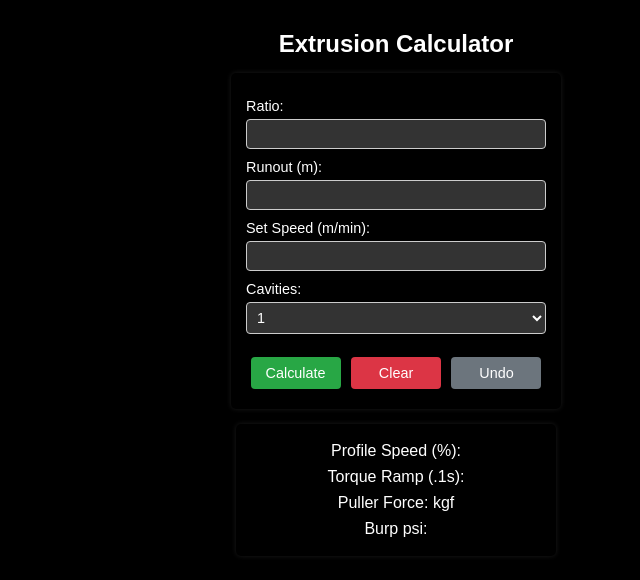
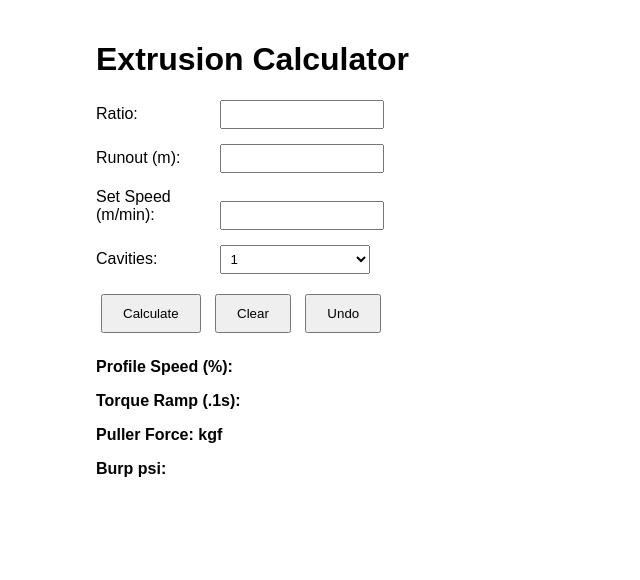
Before and after one commit to matknot/Press-1-Optimization-, a Flask app: page / in a window 1280 px wide. Shown: the top 580 px of the page, without its empty margins (244-884 px from the left). Run offline with Flask 3, Linux system fonts and the light colour scheme.

Commit message:
Update index.html

```diff
--- a/templates/index.html
+++ b/templates/index.html
@@ -1,155 +1,158 @@
 <!DOCTYPE html>
-<html>
+<html lang="en">
 <head>
+    <meta charset="UTF-8">
+    <meta name="viewport" content="width=device-width, initial-scale=1.0">
     <title>Extrusion Calculator</title>
-    <meta name="viewport" content="width=device-width, initial-scale=1.0">
-    <script src="https://code.jquery.com/jquery-3.6.0.min.js"></script>
     <style>
-        body { font-family: Arial, sans-serif; margin: 0; padding: 10px; background-color: #000; color: #fff; text-align: center; }
-        h2 { font-size: 1.5em; margin-bottom: 15px; }
-        form { background: #000; padding: 15px; border-radius: 5px; box-shadow: 0 0 5px rgba(255,255,255,0.1); max-width: 300px; margin: 0 auto; color: #fff; }
-        label { display: block; font-size: 0.9em; margin: 10px 0 5px; text-align: left; }
-        input, select { width: 100%; padding: 6px; font-size: 0.9em; border: 1px solid #ccc; border-radius: 4px; box-sizing: border-box; background-color: #333; color: #fff; }
-        /* Hide spinner arrows for number inputs */
-        input[type="number"] {
-            -moz-appearance: textfield; /* Firefox */
+        body {
+            font-family: Arial, sans-serif;
+            max-width: 600px;
+            margin: 0 auto;
+            padding: 20px;
         }
-        input[type="number"]::-webkit-inner-spin-button,
-        input[type="number"]::-webkit-outer-spin-button {
-            -webkit-appearance: none;
-            margin: 0;
+        .form-group {
+            margin-bottom: 15px;
         }
-        input[type="number"] {
-            -moz-appearance: textfield;
+        label {
+            display: inline-block;
+            width: 120px;
         }
-        button { width: 30%; padding: 8px; margin: 5px 1%; font-size: 0.9em; border: none; border-radius: 4px; cursor: pointer; }
-        #calculateBtn { background-color: #28a745; color: #fff; }
-        #calculateBtn:hover { background-color: #218838; }
-        #clearBtn { background-color: #dc3545; color: #fff; }
-        #clearBtn:hover { background-color: #c82333; }
-        #undoBtn { background-color: #6c757d; color: #fff; }
-        #undoBtn:hover { background-color: #5a6268; }
-        #result { background: #000; padding: 10px; border-radius: 5px; box-shadow: 0 0 5px rgba(255,255,255,0.1); max-width: 300px; margin: 15px auto; color: #fff; }
-        #result p { margin: 8px 0; }
-        .speed-row { display: flex; justify-content: space-between; }
-        .speed-row span { margin: 0 5px; }
+        input, select {
+            width: 150px;
+            padding: 5px;
+        }
+        button {
+            margin: 5px;
+            padding: 10px 20px;
+        }
+        .result {
+            margin-top: 20px;
+            font-weight: bold;
+        }
     </style>
 </head>
 <body>
-    <h2>Extrusion Calculator</h2>
-    <form id="calcForm">
-        <label>Ratio:</label><input type="number" step="0.1" name="ratio" required><br>
-        <label>Runout (m):</label><input type="number" step="0.1" name="run_out"><br>
-        <label>Set Speed (m/min):</label><input type="number" step="0.1" name="setpoint"><br>
-        <label>Cavities:</label>
-        <select name="cavities">
-            <option value="1" selected>1</option>
-            <option value="2">2</option>
-            <option value="3">3</option>
-            <option value="4">4</option>
-        </select><br>
-        <br>
-        <button type="button" id="calculateBtn" onclick="calculate()">Calculate</button>
-        <button type="button" id="clearBtn" onclick="clearForm()">Clear</button>
-        <button type="button" id="undoBtn" onclick="undoForm()">Undo</button>
+    <h1>Extrusion Calculator</h1>
+    <form id="calculatorForm" action="/calculate" method="POST">
+        <div class="form-group">
+            <label for="ratio">Ratio:</label>
+            <input type="number" name="ratio" id="ratio" step="0.1" required>
+        </div>
+        <div class="form-group">
+            <label for="run_out">Runout (m):</label>
+            <input type="number" name="run_out" id="run_out" step="0.01">
+        </div>
+        <div class="form-group">
+            <label for="setpoint">Set Speed (m/min):</label>
+            <input type="number" name="setpoint" id="setpoint" step="0.01">
+        </div>
+        <div class="form-group">
+            <label for="cavities">Cavities:</label>
+            <select name="cavities" id="cavities">
+                <option value="1">1</option>
+                <option value="2">2</option>
+                <option value="3">3</option>
+                <option value="4">4</option>
+            </select>
+        </div>
+        <div>
+            <button type="submit">Calculate</button>
+            <button type="button" onclick="clearForm()">Clear</button>
+            <button type="button" onclick="undoForm()">Undo</button>
+        </div>
     </form>
-    <div id="result">
+    <div class="result">
         <p>Profile Speed (%): <span id="profile_speed"></span></p>
         <p>Torque Ramp (.1s): <span id="torque_ramp"></span></p>
         <p>Puller Force: <span id="puller_force"></span> kgf</p>
         <p>Burp psi: <span id="burp_psi"></span></p>
     </div>
-    <div id="tips" style="display: none;"></div>
 
     <script>
-        let originalValues = {};
-        let lastCalculatedValues = {};
-        let lastInputValues = {};
+        // Store form state history for undo
+        let formStateHistory = JSON.parse(localStorage.getItem('formStateHistory')) || [];
 
-        function calculate() {
-            const ratio = $('input[name="ratio"]').val();
-            if (!ratio || ratio.trim() === '') {
-                alert('Extrusion ratio is required');
-                return;
-            }
+        // Load saved values when the page loads
+        document.addEventListener('DOMContentLoaded', function() {
+            const inputs = ['ratio', 'run_out', 'setpoint', 'cavities'];
+            inputs.forEach(function(id) {
+                const input = document.getElementById(id);
+                if (input && localStorage.getItem(id)) {
+                    input.value = localStorage.getItem(id);
+                }
+            });
+        });
 
-            lastInputValues = {
-                ratio: $('input[name="ratio"]').val(),
-                run_out: $('input[name="run_out"]').val(),
-                setpoint: $('input[name="setpoint"]').val(),
-                cavities: $('select[name="cavities"]').val()
-            };
-
-            console.log("Calculating with form data:", $('#calcForm').serialize());
-            $.post('/calculate', $('#calcForm').serialize(), function(data) {
-                console.log("Server response:", data);
-                if (data.error) {
-                    alert(data.error);
-                } else {
-                    lastCalculatedValues = {
-                        profile_speed: data.profile_speed || '0',
-                        torque_ramp: data.torque_ramp || '0',
-                        puller_force: data.puller_force || '0',
-                        burp_psi: data.burp_psi || '0'
-                    };
-
-                    originalValues = {
-                        profile_speed: lastCalculatedValues.profile_speed,
-                        torque_ramp: lastCalculatedValues.torque_ramp,
-                        puller_force: lastCalculatedValues.puller_force,
-                        burp_psi: lastCalculatedValues.burp_psi
-                    };
-                    $('#profile_speed').text(originalValues.profile_speed);
-                    $('#torque_ramp').text(originalValues.torque_ramp);
-                    $('#puller_force').text(originalValues.puller_force);
-                    $('#burp_psi').text(originalValues.burp_psi);
-                    $('#tips').hide().empty();
+        // Save values to localStorage on input change
+        function saveFormData() {
+            const inputs = ['ratio', 'run_out', 'setpoint', 'cavities'];
+            inputs.forEach(function(id) {
+                const input = document.getElementById(id);
+                if (input) {
+                    input.addEventListener('input', function() {
+                        localStorage.setItem(id, input.value);
+                    });
+                    if (input.tagName === 'SELECT') {
+                        input.addEventListener('change', function() {
+                            localStorage.setItem(id, input.value);
+                        });
+                    }
                 }
-            }).fail(function(xhr, status, error) {
-                console.log("AJAX Error:", status, error);
-                alert('Error communicating with server. Check console for details. Ensure app is running at ' + window.location.href);
             });
         }
 
+        // Save form state before calculation
+        document.getElementById('calculatorForm').addEventListener('submit', function() {
+            const state = {
+                ratio: document.getElementById('ratio').value,
+                run_out: document.getElementById('run_out').value,
+                setpoint: document.getElementById('setpoint').value,
+                cavities: document.getElementById('cavities').value
+            };
+            formStateHistory.push(state);
+            localStorage.setItem('formStateHistory', JSON.stringify(formStateHistory));
+        });
+
+        // Clear form and localStorage
         function clearForm() {
-            $.post('/clear', function(data) {
-                $('input[name="ratio"]').val('');
-                $('input[name="run_out"]').val('');
-                $('input[name="setpoint"]').val('');
-                $('select[name="cavities"]').val('1');
-                originalValues = {};
-                $('#result span').text('0');
-                $('#tips').hide().empty();
-                lastInputValues = {};
+            const inputs = ['ratio', 'run_out', 'setpoint', 'cavities'];
+            inputs.forEach(function(id) {
+                const input = document.getElementById(id);
+                if (input) {
+                    input.value = '';
+                    localStorage.removeItem(id);
+                }
             });
+            document.getElementById('profile_speed').textContent = '';
+            document.getElementById('torque_ramp').textContent = '';
+            document.getElementById('puller_force').textContent = '';
+            document.getElementById('burp_psi').textContent = '';
+            formStateHistory = [];
+            localStorage.setItem('formStateHistory', JSON.stringify(formStateHistory));
+            fetch('/clear', { method: 'POST' })
+                .then(response => response.json())
+                .then(data => console.log('Form cleared'));
         }
 
+        // Undo to previous form state
         function undoForm() {
-            if (Object.keys(lastInputValues).length > 0) {
-                $('input[name="ratio"]').val(lastInputValues.ratio || '');
-                $('input[name="run_out"]').val(lastInputValues.run_out || '');
-                $('input[name="setpoint"]').val(lastInputValues.setpoint || '');
-                $('select[name="cavities"]').val(lastInputValues.cavities || '1');
-
-                originalValues = {
-                    profile_speed: lastCalculatedValues.profile_speed || '0',
-                    torque_ramp: lastCalculatedValues.torque_ramp || '0',
-                    puller_force: lastCalculatedValues.puller_force || '0',
-                    burp_psi: lastCalculatedValues.burp_psi || '0'
-                };
-                $('#profile_speed').text(originalValues.profile_speed);
-                $('#torque_ramp').text(originalValues.torque_ramp);
-                $('#puller_force').text(originalValues.puller_force);
-                $('#burp_psi').text(originalValues.burp_psi);
-                calculate();
-            } else {
-                alert('No previous calculation to undo.');
+            if (formStateHistory.length > 0) {
+                const lastState = formStateHistory.pop();
+                const inputs = ['ratio', 'run_out', 'setpoint', 'cavities'];
+                inputs.forEach(function(id) {
+                    const input = document.getElementById(id);
+                    if (input && lastState[id]) {
+                        input.value = lastState[id];
+                        localStorage.setItem(id, lastState[id]);
+                    }
+                });
+                localStorage.setItem('formStateHistory', JSON.stringify(formStateHistory));
             }
         }
 
-        $(document).ready(function() {
-            $('input, select').off('input change');
-        });
+        // Initialize input listeners
+        saveFormData();
     </script>
 </body>
 </html>
```
